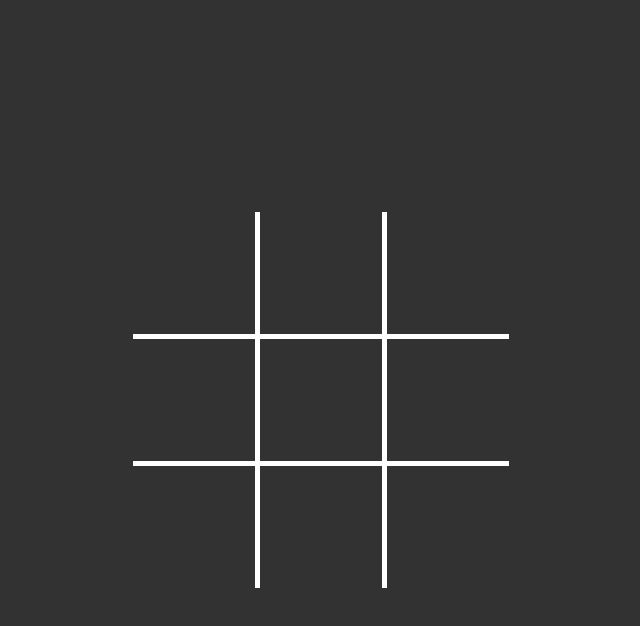
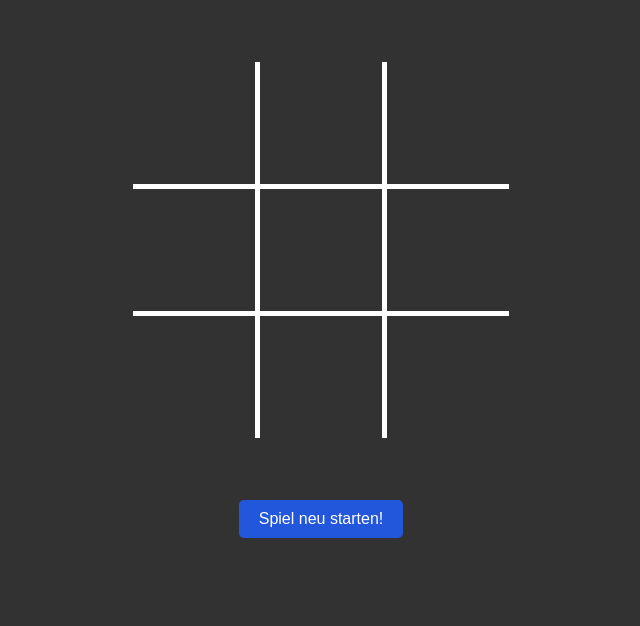
Before and after one commit to EduardFray/tic-tac-toe, a plain HTML site: page index.html in a window 1280 px wide. Shown: the part 86-712 px from the top of the page, without its empty margins (319-959 px from the left). Drawn offline with Linux system fonts and the light colour scheme.

Commit message:
reset Button

```diff
--- a/index.html
+++ b/index.html
@@ -1,16 +1,23 @@
 <!DOCTYPE html>
 <html lang="en">
+
 <head>
     <meta charset="UTF-8">
     <meta name="viewport" content="width=device-width, initial-scale=1.0">
     <title>Tic Tac Toe</title>
     <link rel="stylesheet" href="style.css">
 </head>
+
 <body onload="init()">
     <h1>Tic Tac Toe</h1>
 
     <div id="content"></div>
 
+    <div class="center">
+        <button onclick="resetGame()">Spiel neu starten!</button>
+    </div>
+
     <script src="script.js"></script>
 </body>
+
 </html>
--- a/script.js
+++ b/script.js
@@ -97,6 +97,14 @@ function checkGameResult() {
     }
 }
 
+function resetGame() {
+    // Setze alle Felder auf null zurück
+    fields = Array(9).fill(null);
+
+    // Rufe die render-Funktion auf, um das Spielbrett zu aktualisieren
+    render();
+}
+
 function markWinningFields(combination) {
     // Markiere die gewinnenden Felder und zeige eine Linie an
     const contentDiv = document.getElementById('content');
--- a/style.css
+++ b/style.css
@@ -9,7 +9,7 @@ body {
     display: flex;
     justify-content: center;
     align-items: center;
-    height: 100vh;
+    height: 500px;
     position: relative;
   }
 
@@ -49,3 +49,19 @@ tr:first-child td {
 tr:last-child td {
     border-bottom: 0;
 }
+
+.center {
+    display: flex;
+    justify-content: center;
+}
+
+button {
+    /* Hier kannst du das Aussehen des Buttons anpassen */
+    padding: 10px 20px;
+    font-size: 16px;
+    background-color: rgb(35, 87, 219);
+    color: rgb(255, 255, 255);
+    border: none;
+    border-radius: 5px;
+    cursor: pointer;
+}
```
